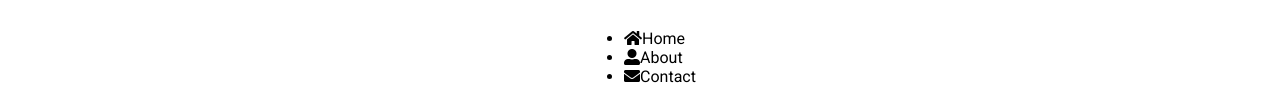
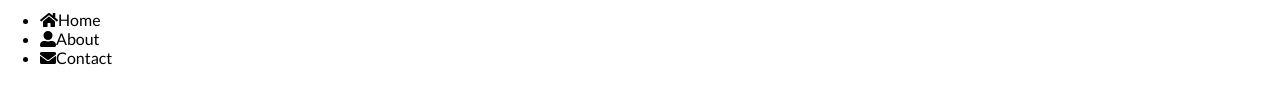
Before and after one commit to jos3ph-m/50-Projects, a plain HTML site: page Project_3_Rotating_Navigation/index.html in a window 1280 px wide. Shown: the part 694-800 px from the top of the page. Drawn offline with Linux system fonts and the light colour scheme.

Commit message:
css for project 3

```diff
--- a/Project_3_Rotating_Navigation/style.css
+++ b/Project_3_Rotating_Navigation/style.css
@@ -1,16 +1,11 @@
-@import url('https://fonts.googleapis.com/css2?family=Roboto:wght@400;700&display=swap');
+@import url('https://fonts.googleapis.com/css2?family=Lato&display=swap');
 
 * {
   box-sizing: border-box;
 }
 
 body {
-  font-family: 'Roboto', sans-serif;
-  display: flex;
-  flex-direction: column;
-  align-items: center;
-  justify-content: center;
-  height: 100vh;
-  overflow: hidden;
+  font-family: 'Lato', sans-serif;
+  overflow-x: hidden;
   margin: 0;
 }
```
